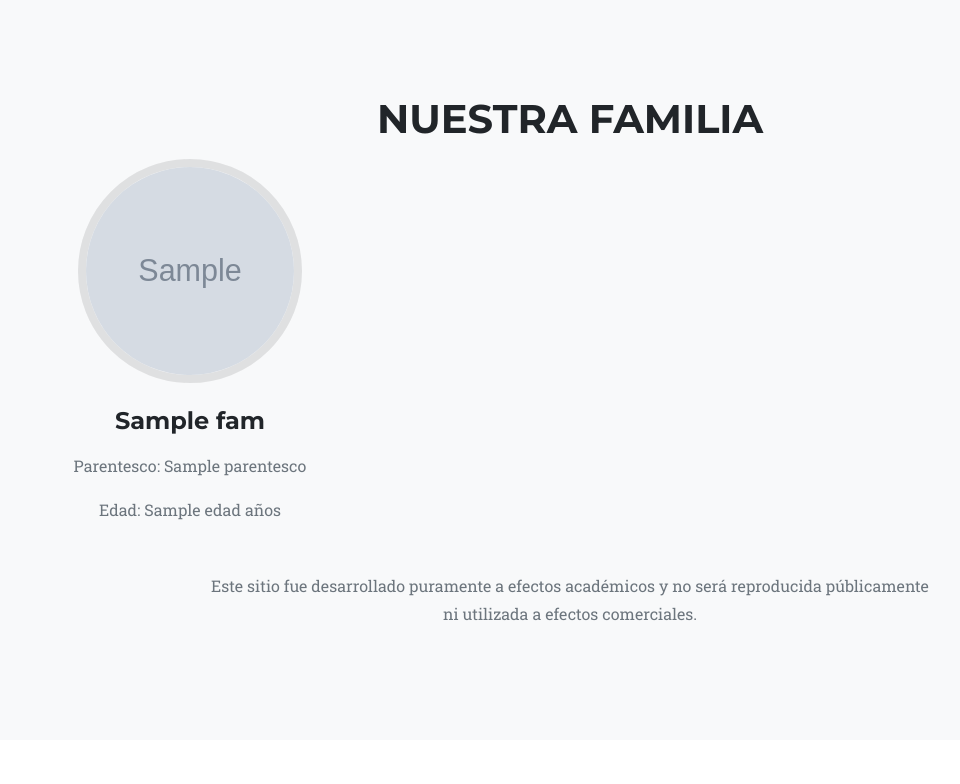
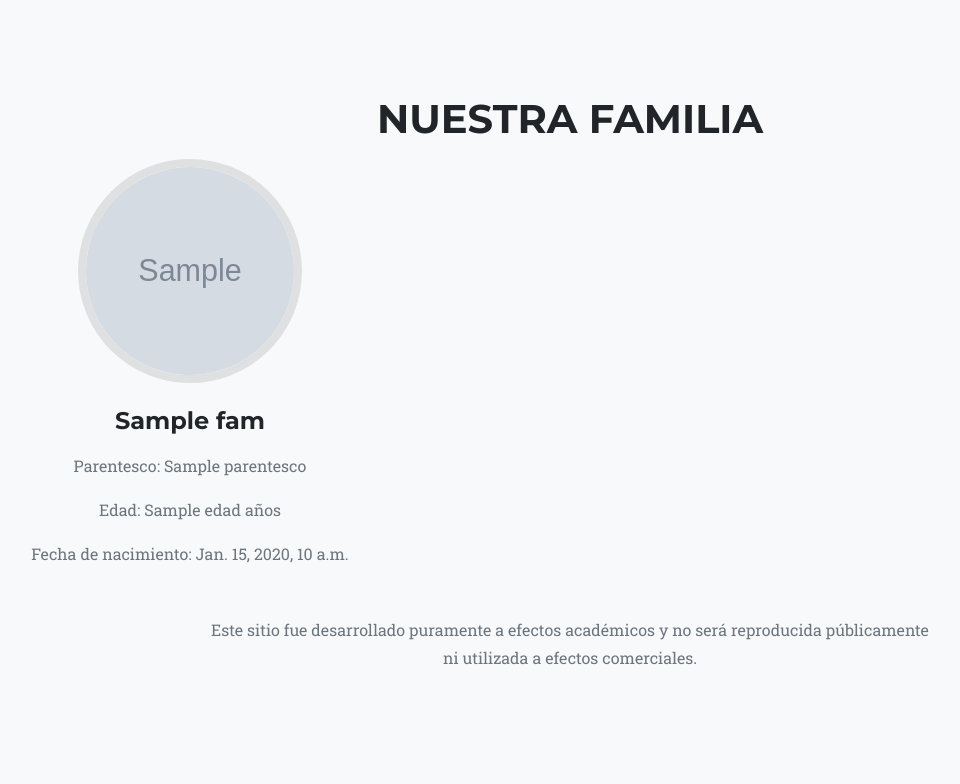
Before and after one commit to martsr/ProyectoMVT, a Django app: template Familia/templates/Familia/index.html in a window 1280 px wide. Shown: the part 677-1461 px from the top of the page, without its empty margins (70-1030 px from the left). Before the commit the page ends 1298 px from the top, so only its background shows below. Run offline with Django 3.2, Linux system fonts and the light colour scheme; the template is opened without the code that fills it: most values are stand-ins (such as "Sample title", 1, 10 or a date in 2020); grey boxes marked "Sample" are stand-in pictures; some libraries are stand-ins or nearby versions.

Commit message:
agregando fecha al body

```diff
--- a/Familia/templates/Familia/index.html
+++ b/Familia/templates/Familia/index.html
@@ -270,6 +270,7 @@
                             <p></p>
                             <p class="text-muted">Parentesco: {{fam.parentesco}}</p>
                             <p class="text-muted">Edad: {{fam.edad}} años</p>
+                            <p class="text-muted">Fecha de nacimiento: {{fam.fecha_nac}}</p>
                         </div>
                     </div>
 
```
Also changed, not shown: db.sqlite3.
